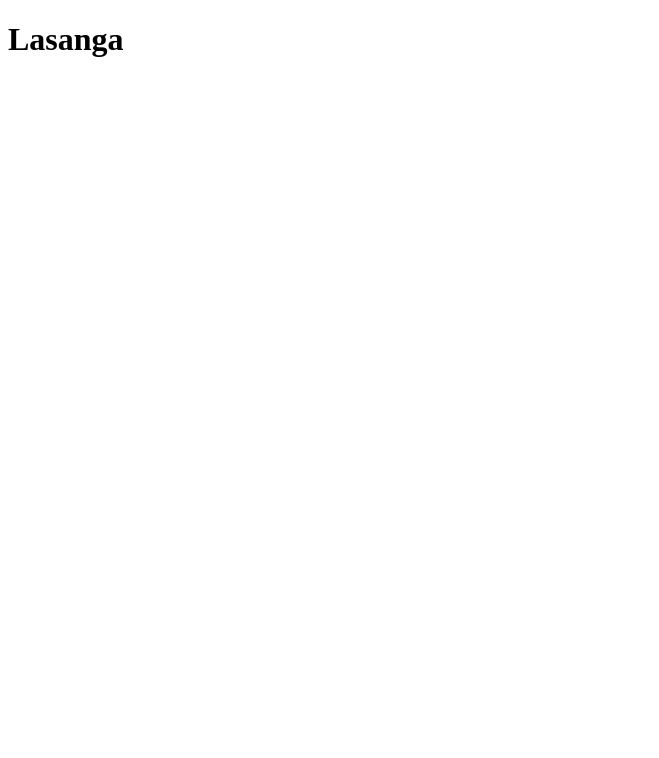
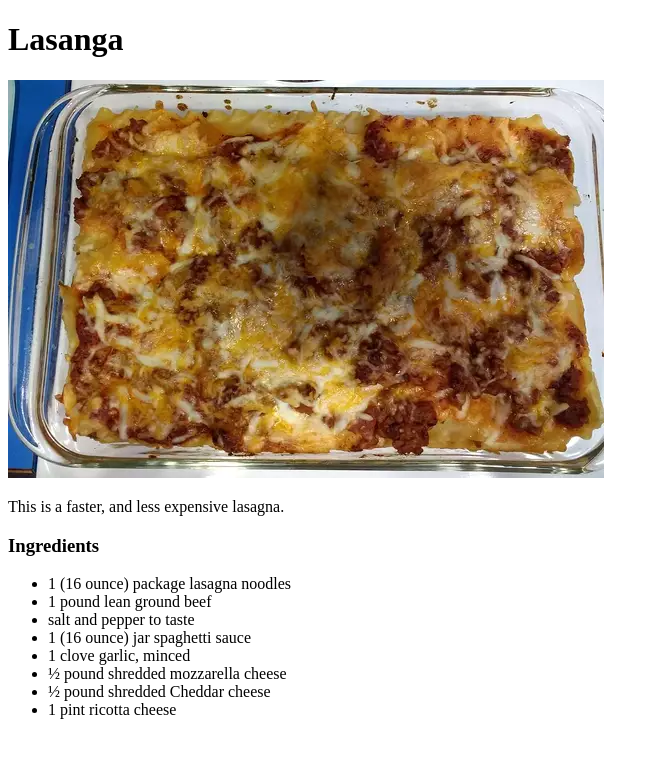
Before and after one commit to haisamx/odin-recipes, a plain HTML site: page recipes/lasanga.html in a window 1280 px wide. Shown: the whole page, without its empty margins (0-659 px from the left). Drawn offline with Linux system fonts and the light colour scheme.

Commit message:
Add lasanga image and list of ingredients

```diff
--- a/recipes/lasanga.html
+++ b/recipes/lasanga.html
@@ -6,5 +6,18 @@
 </head>
 <body>
     <h1>Lasanga</h1>
+    <img src="../images/lasanga.webp" alt="Delicious lasanga">
+    <p>This is a faster, and less expensive lasagna.</p>
+    <h3>Ingredients</h3>
+    <ul>
+        <li>1 (16 ounce) package lasagna noodles</li>
+        <li>1 pound lean ground beef</li>
+        <li>salt and pepper to taste</li>
+        <li>1 (16 ounce) jar spaghetti sauce</li>
+        <li>1 clove garlic, minced</li>
+        <li>½ pound shredded mozzarella cheese</li>
+        <li>½ pound shredded Cheddar cheese</li>
+        <li>1 pint ricotta cheese</li>
+    </ul>
 </body>
 </html>
```
Also changed, not shown: images/lasanga.webp (added).
